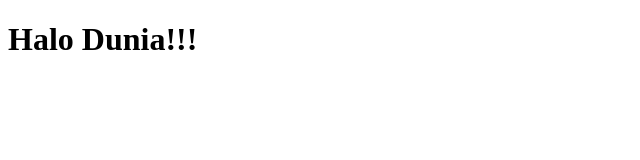
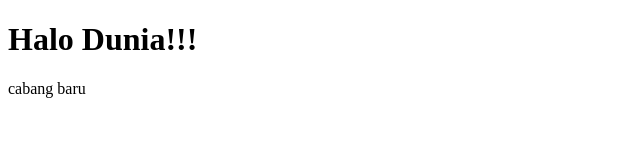
Before and after one commit to benhard123/coba-git-1, a plain HTML site: page index.html in a window 1280 px wide. Shown: the whole page, without its empty margins (0-640 px from the left). Drawn offline with Linux system fonts and the light colour scheme.

Commit message:
Membuat cabang

```diff
--- a/index.html
+++ b/index.html
@@ -6,5 +6,6 @@
 
 	<body>
 		<h1>Halo Dunia!!!</h1>
+		cabang baru
 	</body>
 </html>
```
